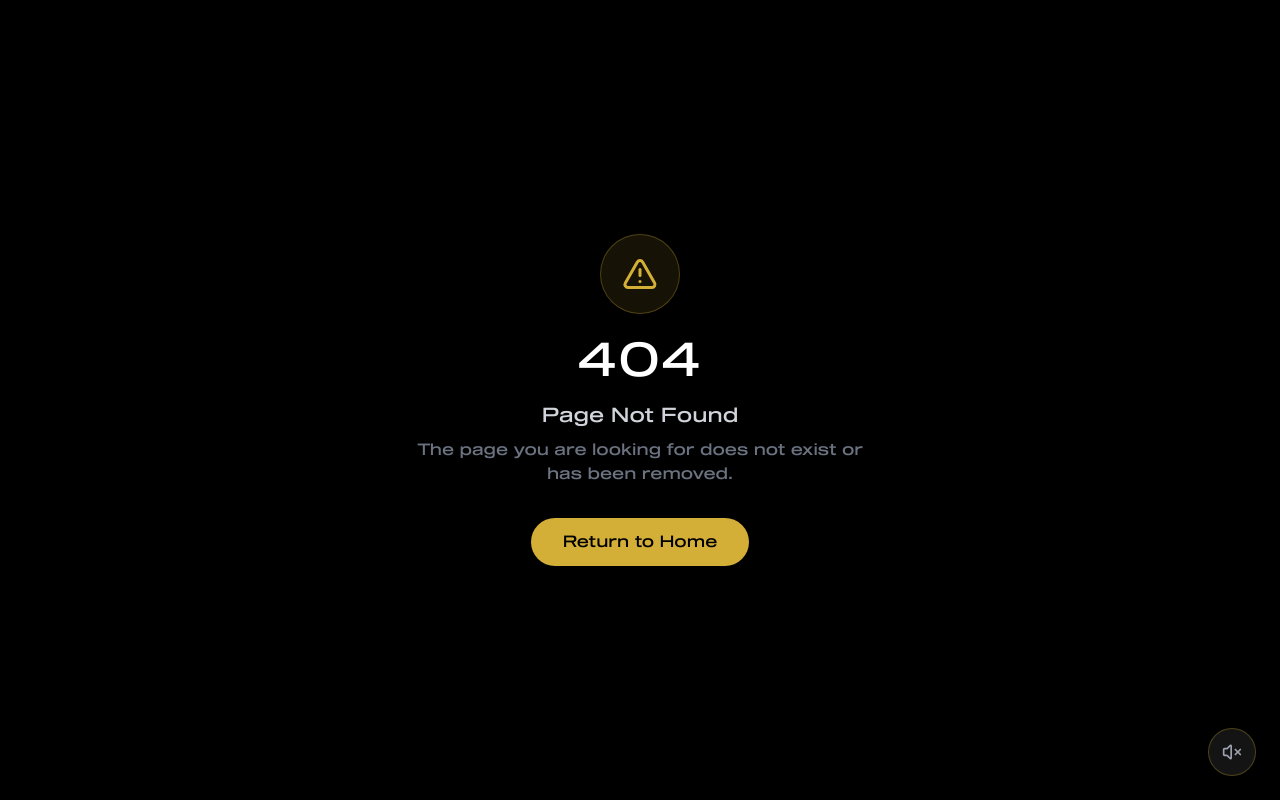
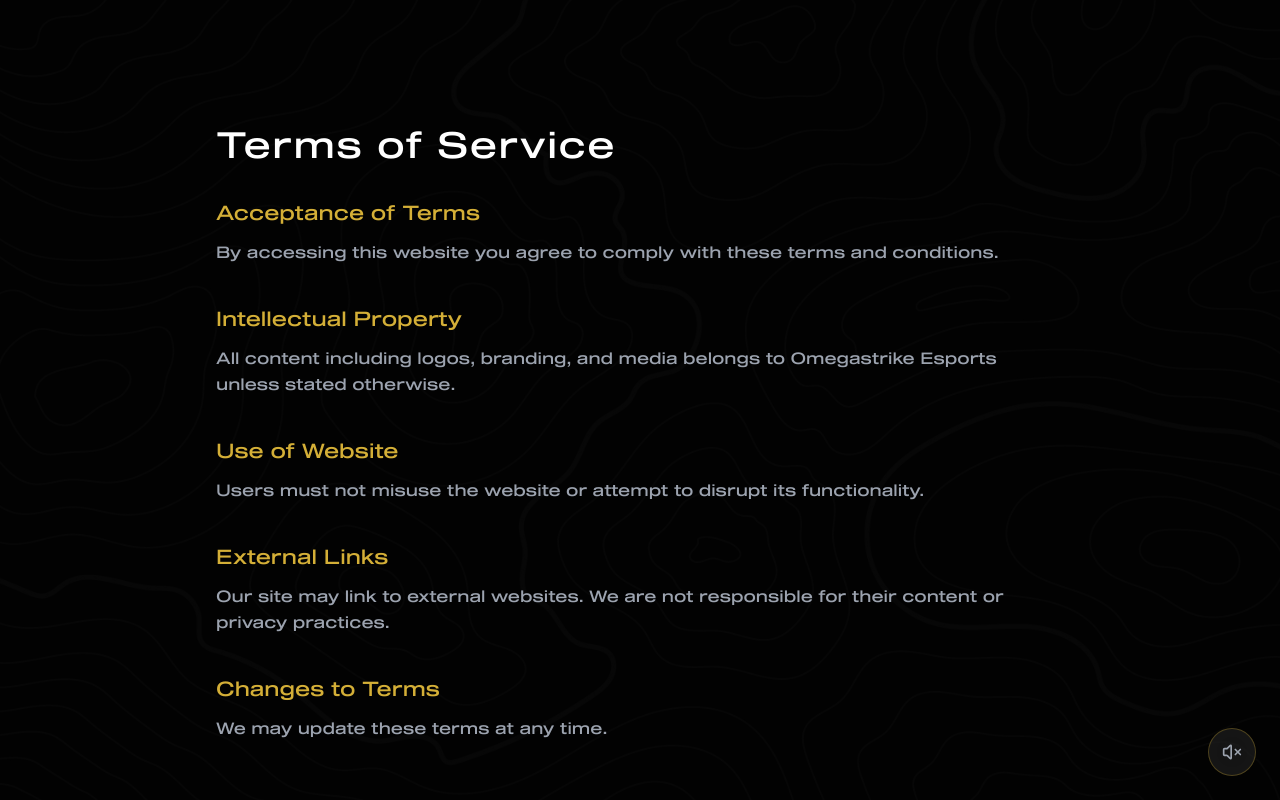
Before and after one commit to omegastrike/_teamos, a Next.js app: page /terms in a window 1280 px wide. Before the commit this address had no page. Built offline with nearby package versions, Linux system fonts and the light colour scheme.

Commit message:
Create page.jsx

```diff
--- /dev/null
+++ b/app/terms/page.jsx
@@ -0,0 +1,44 @@
+export const metadata = {
+  title: "Terms of Service",
+};
+
+export default function Terms() {
+  return (
+    <main className="min-h-screen pt-32 px-6 text-white max-w-4xl mx-auto">
+      <h1 className="text-4xl font-sequel mb-8">Terms of Service</h1>
+
+      <Section title="Acceptance of Terms">
+        By accessing this website you agree to comply with
+        these terms and conditions.
+      </Section>
+
+      <Section title="Intellectual Property">
+        All content including logos, branding, and media
+        belongs to Omegastrike Esports unless stated otherwise.
+      </Section>
+
+      <Section title="Use of Website">
+        Users must not misuse the website or attempt to
+        disrupt its functionality.
+      </Section>
+
+      <Section title="External Links">
+        Our site may link to external websites. We are not
+        responsible for their content or privacy practices.
+      </Section>
+
+      <Section title="Changes to Terms">
+        We may update these terms at any time.
+      </Section>
+    </main>
+  );
+}
+
+function Section({ title, children }) {
+  return (
+    <div className="mb-10">
+      <h2 className="text-xl font-semibold mb-3 text-gold">{title}</h2>
+      <p className="text-gray-400 leading-relaxed">{children}</p>
+    </div>
+  );
+}
```
